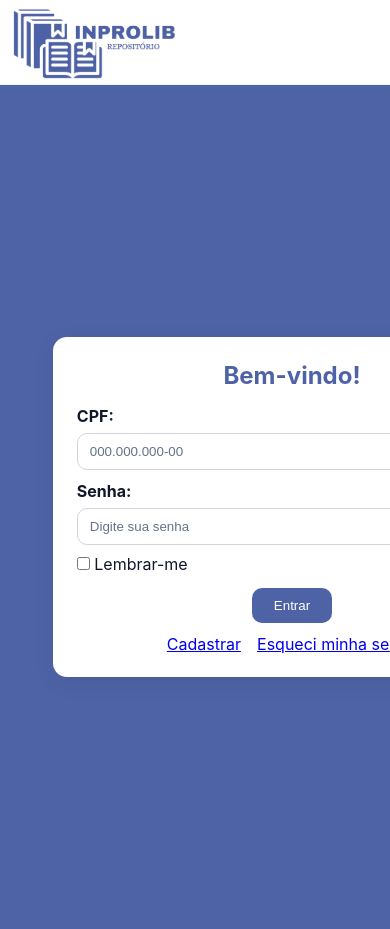
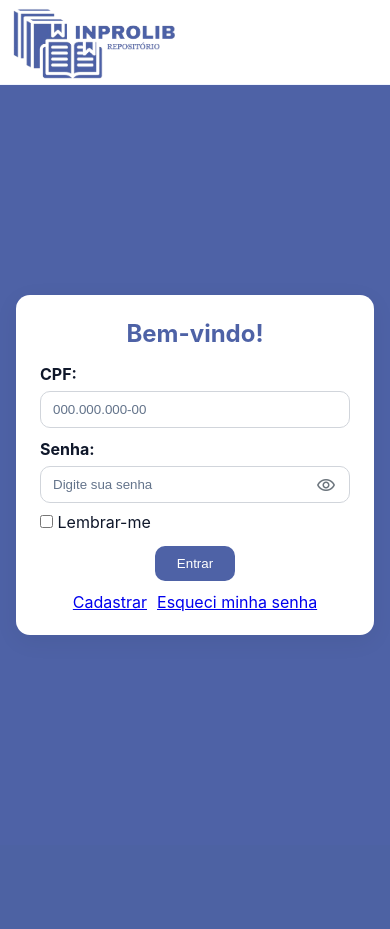
Before and after one commit to Samumaradona/Inprolib-, a Flask app: page /login in a window 390 px wide; the page is wider, and only the part inside the window is pictured. After the commit the page ends 635 px from the top of that part, so only its background shows below. Run offline with Flask 3, Linux system fonts and the light colour scheme; data that the repository does not hold is empty; some libraries are stand-ins or nearby versions.

Commit message:
ajuste mobile

```diff
--- a/static/css/cadastro_login.css
+++ b/static/css/cadastro_login.css
@@ -110,7 +110,7 @@ header.topbar{
 .login-wrapper{
   display: grid;
   grid-template-columns: minmax(360px, 520px) 1fr;
-  min-height: 100vh;
+  min-height: calc(100vh - var(--topbar-height, 64px));
 }
 .left-pane{
   background: var(--bs-new-casual);
@@ -223,9 +223,14 @@ header.topbar{
 
 /* Responsivo */
 @media (max-width: 640px){
-  .login-wrapper{ grid-template-columns: 1fr; }
+  body { overflow-x: hidden; }
+  header.topbar .container { padding: 8px 12px; gap: 8px; flex-wrap: wrap; row-gap: 6px; }
+  .login-wrapper{ grid-template-columns: 1fr; min-height: calc(100vh - var(--topbar-height, 56px)); }
   .right-pane{ display:none; }
-  .left-pane{ min-height: 100vh; }
+  .left-pane{ min-height: unset; padding: 16px; }
+  .login-card{ width: 100%; max-width: 480px; margin: 0 auto; }
+  .actions{ flex-wrap: wrap; }
+  .links{ flex-wrap: wrap; gap: 10px; }
 }
 
 /* Ajuste intermediário para telas de laptop/tablet */
```
